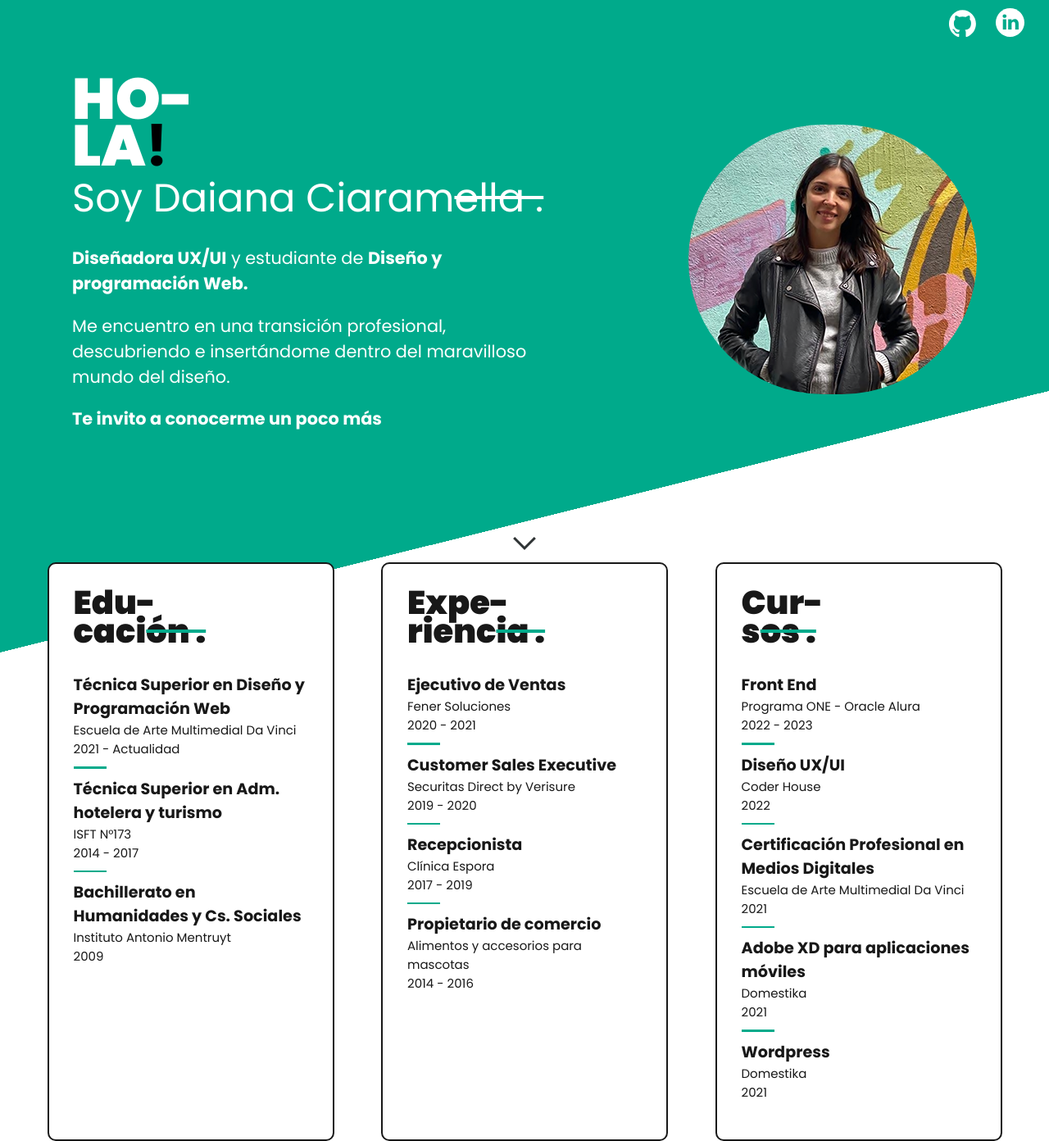
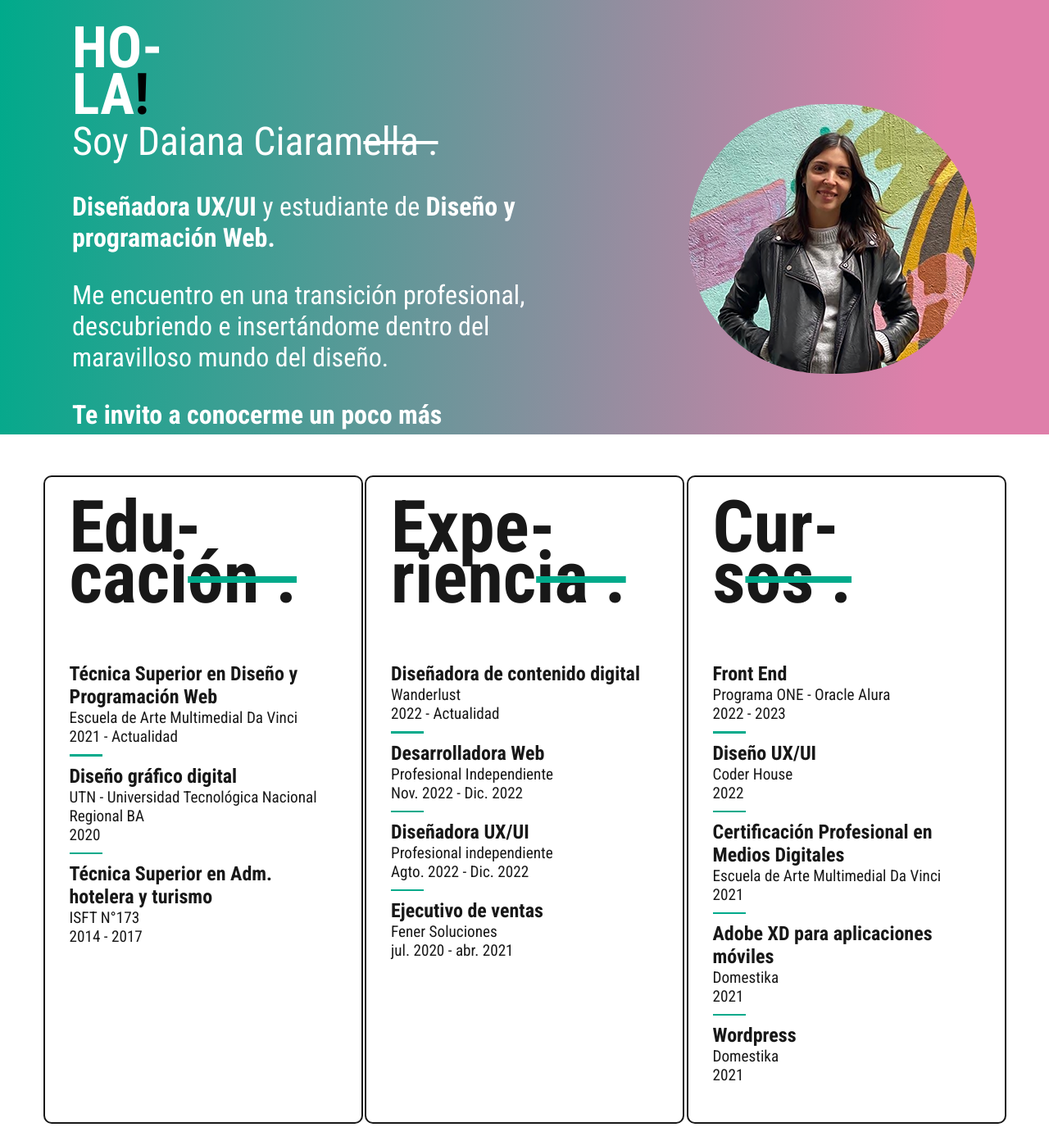
Before and after one commit to ciaramellad/CV, a plain HTML site: page index.html in a window 1280 px wide. Shown: the top 1392 px of the page at 82% size. Drawn offline with Linux system fonts and the light colour scheme.

Commit message:
Add files via upload

```diff
--- a/estilos.css
+++ b/estilos.css
@@ -4,11 +4,10 @@
 
 body{
     margin:0;
-    font-family: 'Poppins', sans-serif;
-    background: linear-gradient(166deg,#00aa8b 16%, white 14%);
+    font-family: 'Roboto Condensed', sans-serif;
 }
 
-p{ font-size: 1.3rem;
+p{ font-size: 2rem;
 }
 
 /*======================================
@@ -17,14 +16,10 @@ p{ font-size: 1.3rem;
 ========================================
 /*------- Estilos del banner---------*/
 
-nav{
-    background-color: #00AA8B;
-    display: flex;
-    justify-content: flex-end;
-}
 
 .rrss{
     margin: 10px;
+
 }
 
 .rrss img{
@@ -32,7 +27,8 @@ nav{
 }
 
 article{
-
+    background: rgb(0,170,139);
+    background: linear-gradient(94deg, rgba(0,170,139,1) 0%, rgba(223,127,170,1) 88%);
     padding-top:30px;
 }
 #cnt-1{
@@ -41,6 +37,7 @@ article{
     flex-wrap: wrap;
     justify-content: space-around;
     align-items: center;
+    height: 500px;
 }
 h1{
     margin:0;
@@ -79,10 +76,11 @@ h1{
     flex-wrap: wrap;
     flex-direction: row;
     justify-content: space-evenly;
+    padding: 50px;
 }
 
 .contenedor{
-    width:350px;
+    width:390px;
     border-radius: 10px;
     border:2px solid rgb(24, 24, 24);
     padding:30px;
@@ -93,9 +91,10 @@ h2{
     display: flex;
     flex-direction: column;
     line-height: 35px;
-    font-weight: 900;
-    font-size: 2.5rem;
-    margin-top:0;
+    font-weight: 900;;
+    font-size: 5.5rem;
+    margin-top: 0;
+    line-height: 0.7;
 }
 
 .linea-verde{
@@ -114,12 +113,12 @@ li{
 
 .contenedor p{
     margin:0;
-    font-size: 15px;
+    font-size: 1.2rem;
 }
 
 h3{
     margin:0;
-    font-size: 1.2rem;
+    font-size: 1.5rem;
 }
 
 ul{
@@ -191,7 +190,7 @@ figcaption{
 
 #cnt-4{
     padding:60px;
-    background-color:#D6F6F1;
+    background-color:#e9e9e9;
 }
 
 .linkPerfil{
@@ -235,12 +234,14 @@ figcaption{
 
 #cnt-6{
     width: 80%;
-    background-color: #00AA8B;
+    background: rgb(0,170,139);
+    background: linear-gradient(94deg, rgba(0,170,139,1) 0%, rgba(223,127,170,1) 88%);
     border-radius: 40px 40px 0 0;
     display: flex;
     margin: auto;
     flex-direction: column;
     justify-content: space-around;
+    font-size: 1.2rem;
 }
 
 .contenedor-footer{
@@ -261,6 +262,18 @@ figcaption{
 .info-footer img{
     margin-bottom:10px;
 }
+
+
+.cont-altitud{
+    display:flex;
+}
+
+.card-altitud{
+    width: 300px;
+    height: 200px;
+
+}
+
 
 /*======================================
 ========================================
--- a/index.html
+++ b/index.html
@@ -5,10 +5,7 @@
     <meta http-equiv="X-UA-Compatible" content="IE=edge" />
     <meta name="viewport" content="width=device-width, initial-scale=1.0" />
     <!---Font----->
-    <link
-      href="https://fonts.googleapis.com/css2?family=Poppins:wght@100;200;300;400;500;600;700;800;900&display=swap"
-      rel="stylesheet"
-    />
+    <link href="https://fonts.googleapis.com/css2?family=Arvo:wght@400;700&family=Roboto+Condensed:wght@300;400;700&display=swap" rel="stylesheet">
     <!---CSS----->
     <link rel="stylesheet" href="estilos.css" />
     <!---Favicon-->
@@ -16,18 +13,6 @@
     <title>Daiana Ciaramella</title>
   </head>
   <body>
-    <header>
-      <nav>
-        <div class="rrss">
-          <a href="https://github.com/ciaramellad/" target="_blank"
-            ><img src="img/logos/gitHub-blanco.svg" alt="GitHub"
-          /></a>
-          <a href="https://linkedin.com/in/ciaramellad" target="_blank"
-            ><img src="img/logos/linkedIn-blanco.svg" alt="LinkedIn"
-          /></a>
-        </div>
-      </nav>
-    </header>
     <!---Banner----->
     <article>
       <div id="cnt-1">
@@ -57,10 +42,6 @@
         </div>
         <div class="foto"><img src="img/dc.png" alt="foto de perfil" /></div>
       </div>
-
-      <div class="flecha" style="text-align: center; margin-top: 100px">
-        <img src="img/flecha.png" alt="Flecha hacia abajo" />
-      </div>
     </article>
     <!---Experiencia, Educación y cursos----->
     <section id="cnt-2">
@@ -80,6 +61,14 @@
               <p></p>
               <p>2021 - Actualidad</p>
             </li>
+            <div class="linea-verde"></div>
+
+            <li>
+              <h3>Diseño gráfico digital</h3>
+              <p>UTN - Universidad Tecnológica Nacional Regional BA</p>
+              <p></p>
+              <p>2020</p>
+            </li>
 
             <div class="linea-verde"></div>
 
@@ -88,15 +77,6 @@
               <p>ISFT N°173</p>
               <p></p>
               <p>2014 - 2017</p>
-            </li>
-
-            <div class="linea-verde"></div>
-
-            <li>
-              <h3>Bachillerato en Humanidades y Cs. Sociales</h3>
-              <p>Instituto Antonio Mentruyt</p>
-              <p></p>
-              <p>2009</p>
             </li>
           </ul>
         </div>
@@ -112,37 +92,37 @@
 
           <ul>
             <li>
-              <h3>Ejecutivo de Ventas</h3>
-              <p>Fener Soluciones</p>
+              <h3>Diseñadora de contenido digital </h3>
+              <p>Wanderlust</p>
               <p></p>
-              <p>2020 - 2021</p>
+              <p>2022 - Actualidad</p>
             </li>
 
             <div class="linea-verde"></div>
 
             <li>
-              <h3>Customer Sales Executive</h3>
-              <p>Securitas Direct by Verisure</p>
+              <h3>Desarrolladora Web</h3>
+              <p>Profesional Independiente</p>
               <p></p>
-              <p>2019 - 2020</p>
+              <p> Nov. 2022 - Dic. 2022</p>
             </li>
 
             <div class="linea-verde"></div>
 
             <li>
-              <h3>Recepcionista</h3>
-              <p>Clínica Espora</p>
+              <h3>Diseñadora UX/UI</h3>
+              <p>Profesional independiente</p>
               <p></p>
-              <p>2017 - 2019</p>
+              <p>Agto. 2022 - Dic. 2022</p>
             </li>
 
             <div class="linea-verde"></div>
 
             <li>
-              <h3>Propietario de comercio</h3>
-              <p>Alimentos y accesorios para mascotas</p>
+              <h3>Ejecutivo de ventas</h3>
+              <p>Fener Soluciones</p>
               <p></p>
-              <p>2014 - 2016</p>
+              <p>jul. 2020 - abr. 2021</p>
             </li>
           </ul>
         </div>
@@ -486,6 +466,24 @@
           <figcaption>Alién Indumentaria</figcaption>
         </div>
 
+        <div class="proyecto">
+          <a href="img/img-wp/alegaestudio.png" target="_blank"
+            ><img
+              src="img/proyectos/portadaAlega2.png"
+              alt="Alega - Estudio de abogados"
+          /></a>
+          <figcaption>Alega Estudio</figcaption>
+        </div>
+
+        <div class="proyecto">
+          <a href="img/img-wp/bocaJrs.png" target="_blank"
+            ><img
+              src="img/proyectos/portadaBocajrs.png"
+              alt="Boca Jrs Futbol Femenino"
+          /></a>
+          <figcaption>Boca Juniors - Fútbol Femenino</figcaption>
+        </div>
+
 
       </div>
     </section>
```
Also changed, not shown: img/img-wp/alegaestudio.png (added), img/proyectos/portadaAlega2.png (added), img/proyectos/portadaBocajrs.png (added), 1 other file.
